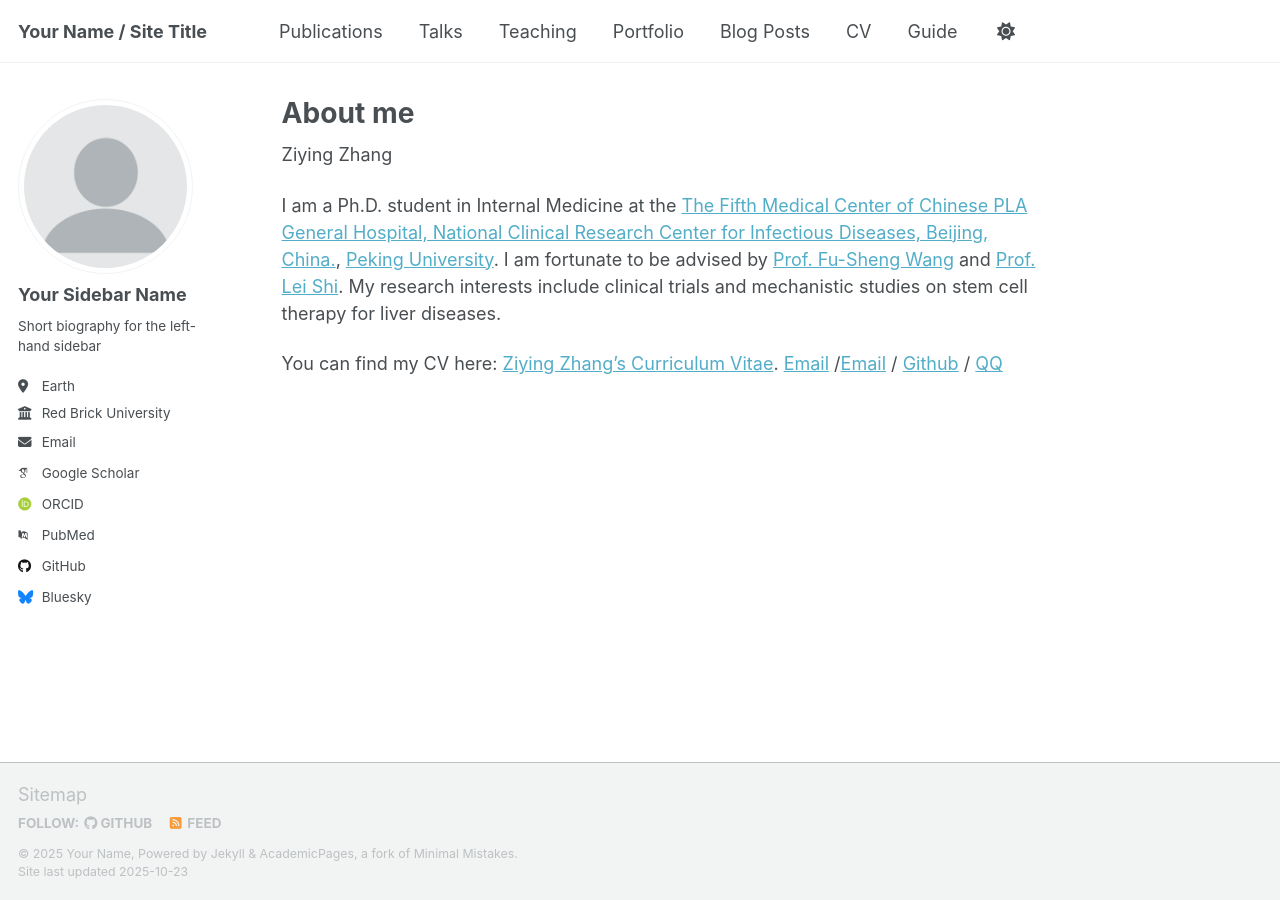
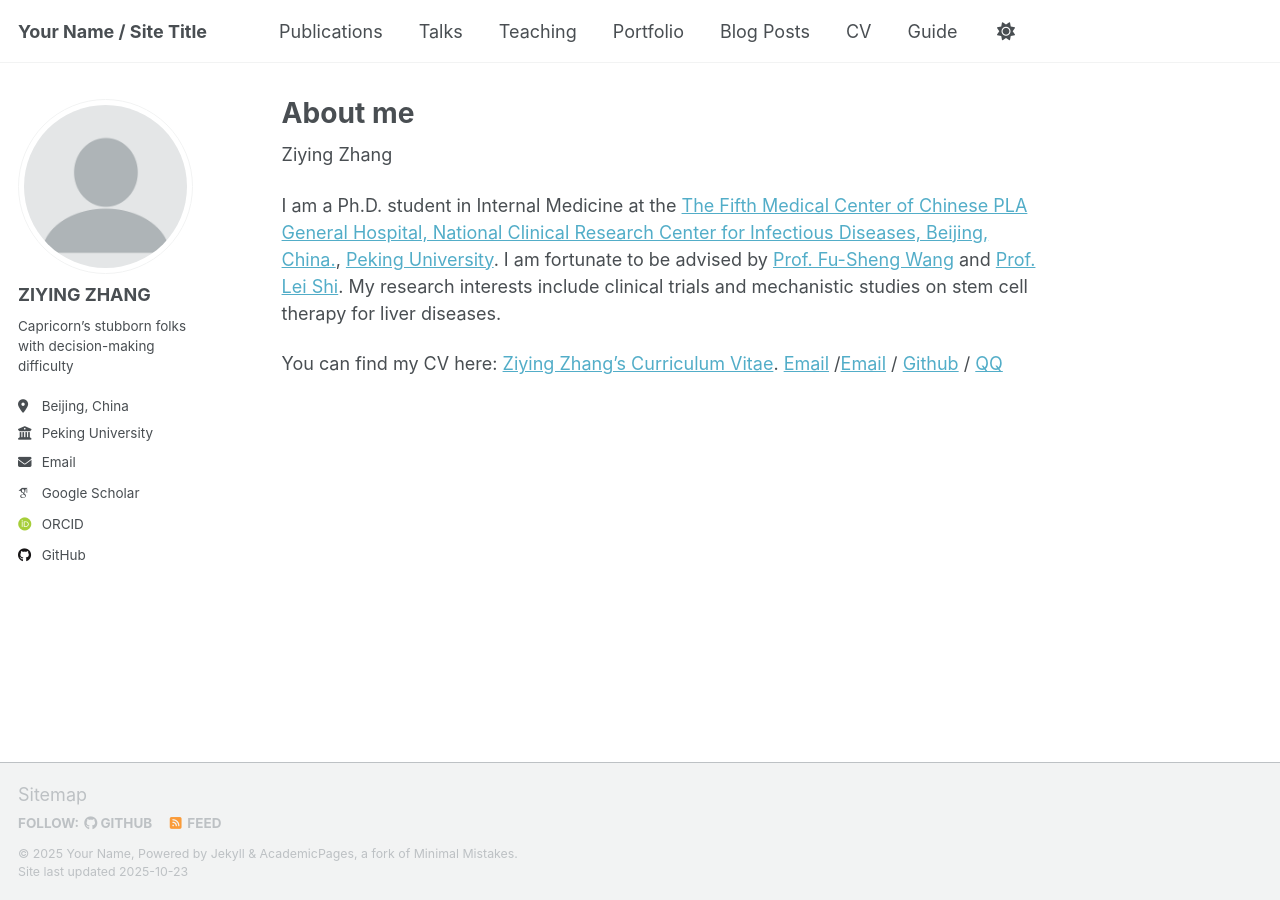
Before and after one commit to Ziying98/Ziying98.github.io, a Jekyll site: the page built from _pages/about.md, in a window 1280 px wide. Built offline with Jekyll 4.4.1, drawn with Linux system fonts in a browser that asks for light colours; some web fonts are replaced; a script that is not in the unit is left out.

Commit message:
Update _config.yml

```diff
--- a/_config.yml
+++ b/_config.yml
@@ -24,13 +24,13 @@ repository               : "academicpages/academicpages.github.io"
 author:
   # Biographic information
   avatar           : "profile.png"
-  name             : "Your Sidebar Name"
+  name             : "ZIYING ZHANG"
   pronouns         : # example: "she/her"
-  bio              : "Short biography for the left-hand sidebar"
-  location         : "Earth"
-  employer         : "Red Brick University"
+  bio              : "Capricorn’s stubborn folks with decision-making difficulty"
+  location         : "Beijing, China"
+  employer         : "Peking University"
   uri              : # URL
-  email            : "none@example.org"
+  email            : "ziying9818@163.com"
 
   # Academic websites
   academia         : # URL
@@ -38,9 +38,9 @@ author:
   googlescholar    : "https://scholar.google.com/citations?user=PS_CX0AAAAAJ"
   inspire-hep      : # URL
   impactstory      : # URL
-  orcid            : "http://orcid.org/yourorcidurl"
+  orcid            : "http://orcid.org/0009-0000-0216-4568"
   semantic         : # URL
-  pubmed           : "https://www.ncbi.nlm.nih.gov/pubmed/?term=john+snow"
+  #pubmed           : "https://www.ncbi.nlm.nih.gov/pubmed/?term=john+snow"
   researchgate     : # URL
   scopus           : # URL
 
@@ -48,13 +48,13 @@ author:
   bitbucket        : # Username - Update with your username on the site
   codepen          : # Username
   dribbble         : # Username
-  github           : "academicpages"
+  github           : "https://www.github.com/Ziying98"
   kaggle           : # Username
   stackoverflow    : # User number or user number and name (i.e., use "1" or "1/jeff-atwood")
 
   # Social media
   artstation       : # Username
-  bluesky          : "bsky.app" # Replace this with you Bluesky username
+  bluesky          : #"bsky.app" # Replace this with you Bluesky username
   facebook         : # Username
   flickr           : # Username
   foursquare       : # Username
```
